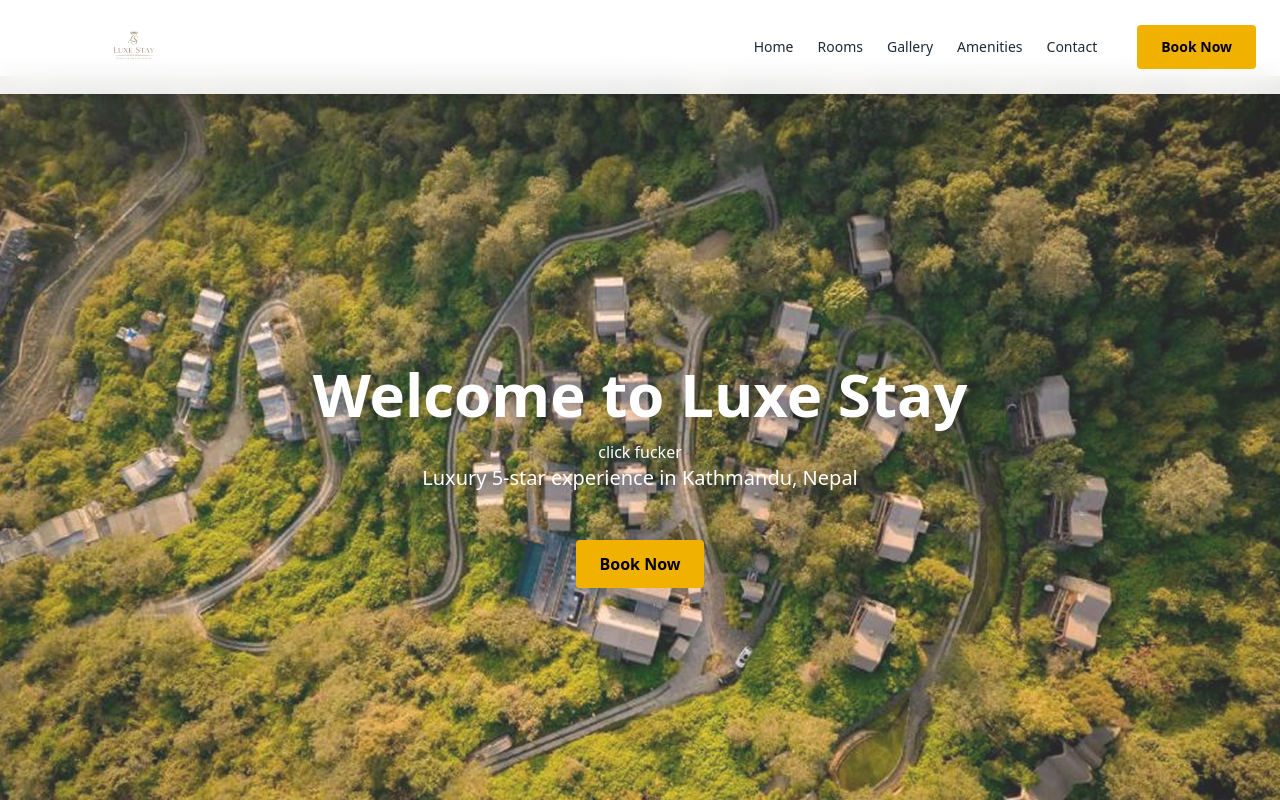
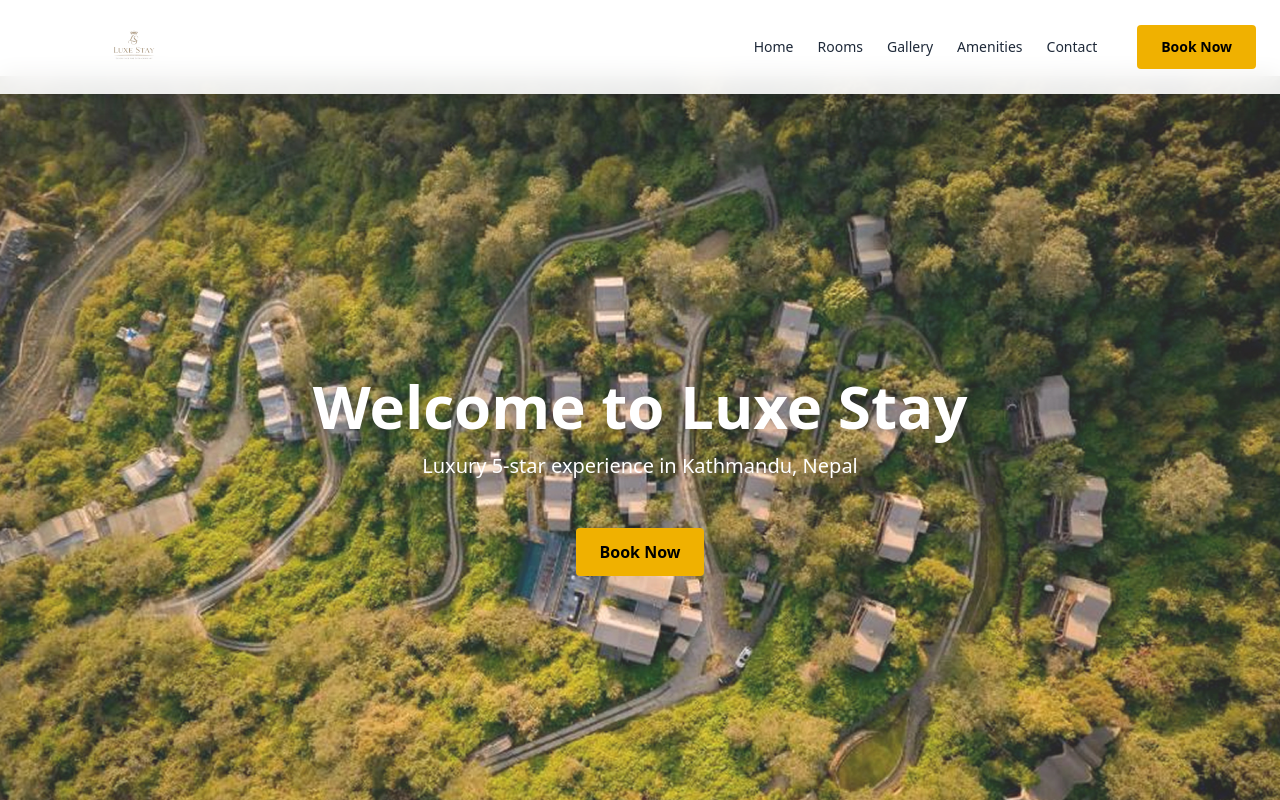
Before and after one commit to ani5hpdl/HMRS_37c-frontend, a React app: page / in a window 1280 px wide. Shown: the top 800 px of the page. Built offline with nearby package versions, Linux system fonts and the light colour scheme; no server answers; the HTML template or start-up script is replaced by a standard one.

Commit message:
Interegation of Home page

```diff
--- a/src/pages/Home.jsx
+++ b/src/pages/Home.jsx
@@ -17,13 +17,8 @@ import iconBed from "../assets/images/bed.jpg";
 import iconPool from "../assets/images/pool.jpg";
 import iconSpa from "../assets/images/spa.jpg";
 import iconGym from "../assets/images/gym.jpg";
-import { createUserApi } from "../services/api.js";
 
 const Home = () => {
-      const registerUser = async() =>{
-        const res = await createUserApi();
-        console.log(res)
-    }
 
   return (
     <div>
@@ -36,7 +31,6 @@ const Home = () => {
         <h1 className="text-6xl font-bold mb-4 text-center drop-shadow-lg">
           Welcome to Luxe Stay
         </h1>
-        <button onClick={() =>registerUser()}>click fucker</button>
         <p className="text-xl mb-8 text-center drop-shadow-lg">
           Luxury 5-star experience in Kathmandu, Nepal
         </p>
```
